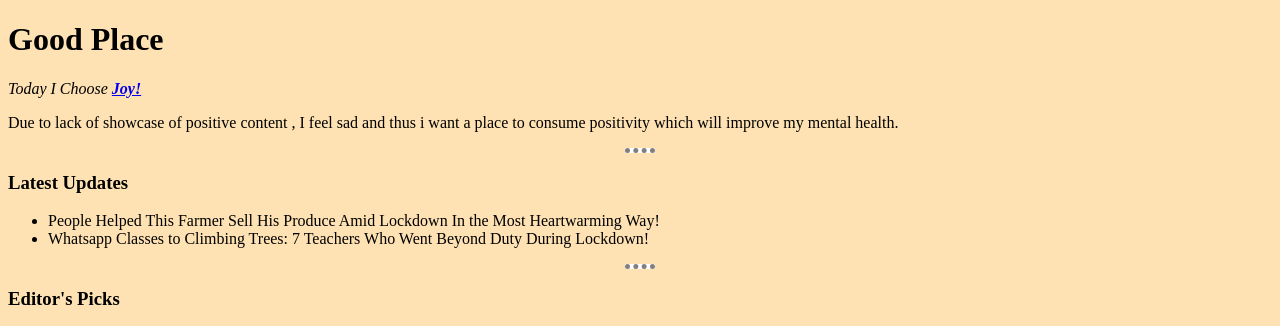
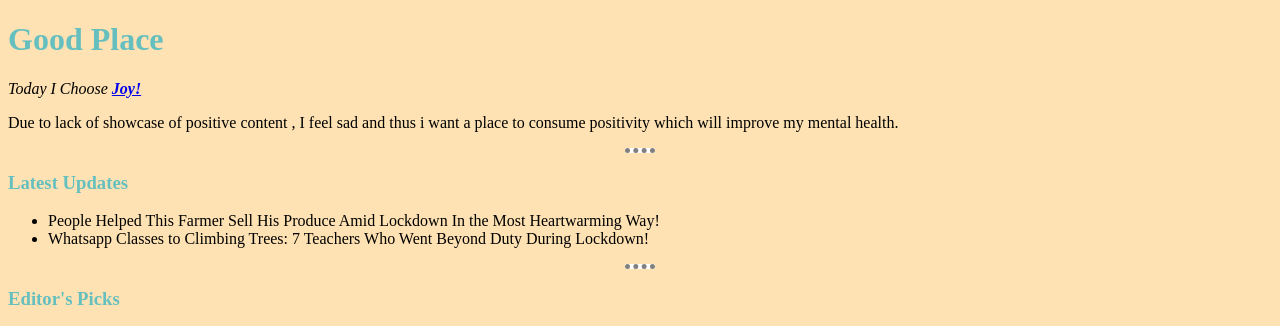
Before and after one commit to sonalgarg93/WebDesigning, a plain HTML site: page index.html in a window 1280 px wide. Shown: the top 326 px of the page. Drawn offline with Linux system fonts and the light colour scheme.

Commit message:
Update Styles.css

```diff
--- a/CSS/Styles.css
+++ b/CSS/Styles.css
@@ -11,3 +11,13 @@
     border-width: 5px;
     border-color:grey;
   }
+
+h1{
+  color:#66BFBF;;
+
+}
+
+h3{
+  color:#66BFBF;;
+
+}
```
